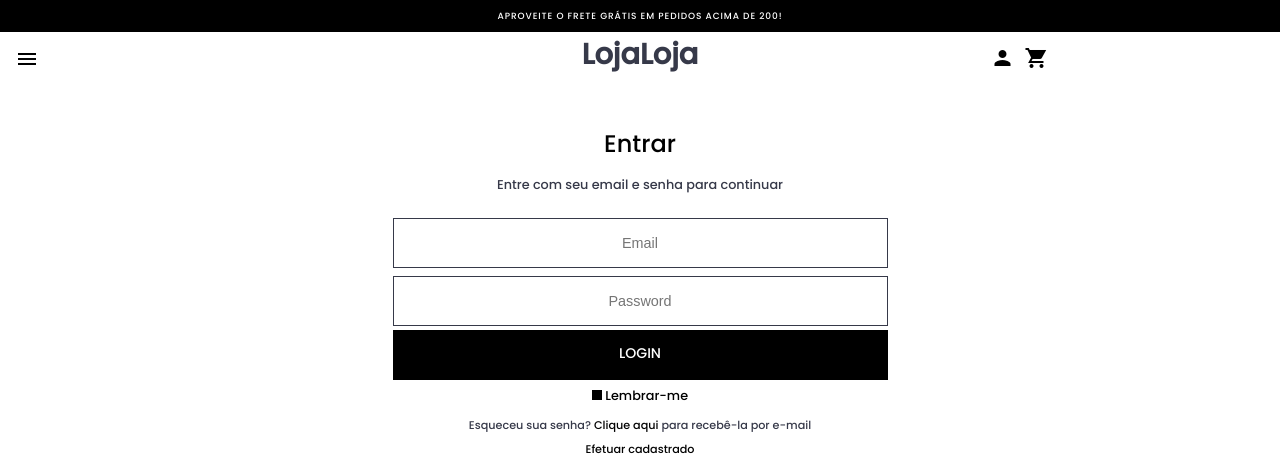
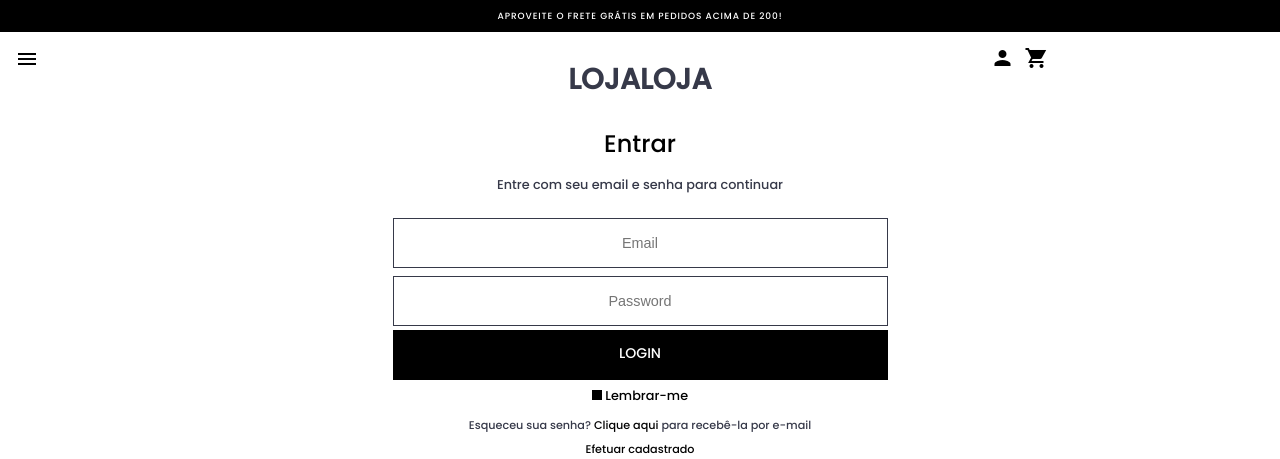
Before and after one commit to Anderson0312/ProjetoCurso, a PHP site: page /login.php in a window 1280 px wide. Shown: the top 459 px of the page. Run offline with PHP 8.4, Linux system fonts and the light colour scheme; some libraries are stand-ins or nearby versions.

Commit message:
Update stylelogin.css

```diff
--- a/css/stylelogin.css
+++ b/css/stylelogin.css
@@ -43,7 +43,7 @@ body {
 
 
 /*--------------------Main--------------------*/
-header h2 {
+header h1 {
     color: var(--color-primary);
     text-align: center;
     padding: 25px;
```
